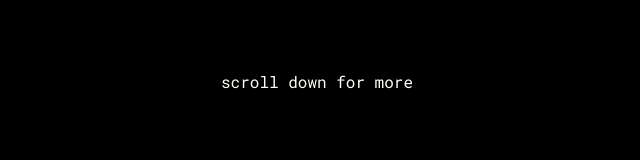
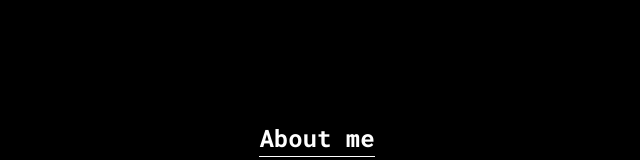
Before and after one commit to MeritonAliu/portfolio, a Next.js app: page / in a window 1280 px wide. Shown: the part 696-856 px from the top of the page, without its empty margins (323-963 px from the left). Before the commit the page ends 800 px from the top, so only its background shows below. Built offline with nearby package versions, Linux system fonts and the light colour scheme.

Commit message:
remove-scroll-snap

```diff
--- a/app/components/landing.jsx
+++ b/app/components/landing.jsx
@@ -28,9 +28,6 @@ export default function Landing() {
           </Link>
         </div>
       </Transition>
-      <Link href="#about" className="p-scroll">
-        scroll down for more
-      </Link>
     </div>
   );
 }
--- a/app/styles/_about.scss
+++ b/app/styles/_about.scss
@@ -6,7 +6,6 @@
   flex-direction: column;
   align-items: center;
   height: 100dvh;
-  scroll-snap-align: start;
 
   .about-container{
     display: flex;
--- a/app/styles/_contact.scss
+++ b/app/styles/_contact.scss
@@ -2,7 +2,6 @@
   display: flex;
   flex-direction: column;
   text-align: center;
-  scroll-snap-align: start;
   height: 100dvh;
   background-color: #000000;
   color: #fffef9;
--- a/app/styles/_landing.scss
+++ b/app/styles/_landing.scss
@@ -2,7 +2,6 @@
   display: flex;
   flex-direction: column;
   text-align: center;
-  scroll-snap-align: start;
   height: 100dvh;
   background-color: #000000;
   color: #fffef9;
--- a/app/styles/_projects.scss
+++ b/app/styles/_projects.scss
@@ -4,7 +4,6 @@
   flex-direction: column;
   background-color: $primary-background-color;
   color: white;
-  scroll-snap-align: start;
   min-height: 95dvh;
   margin-bottom: 32px;
 
--- a/app/styles/application.scss
+++ b/app/styles/application.scss
@@ -20,19 +20,12 @@
 }
 
 html{
-  scroll-behavior: smooth;
+  overflow-x: hidden;
+
   background-color: $primary-background-color;
 }
 
-* {
+p, h1, a {
   line-height: 1.5;
   color: white;
 }
-
-
-main {
-  scroll-snap-type: y mandatory;
-  overflow-y: scroll;
-  height: 100dvh;
-  overflow-x: hidden;
-}
```
